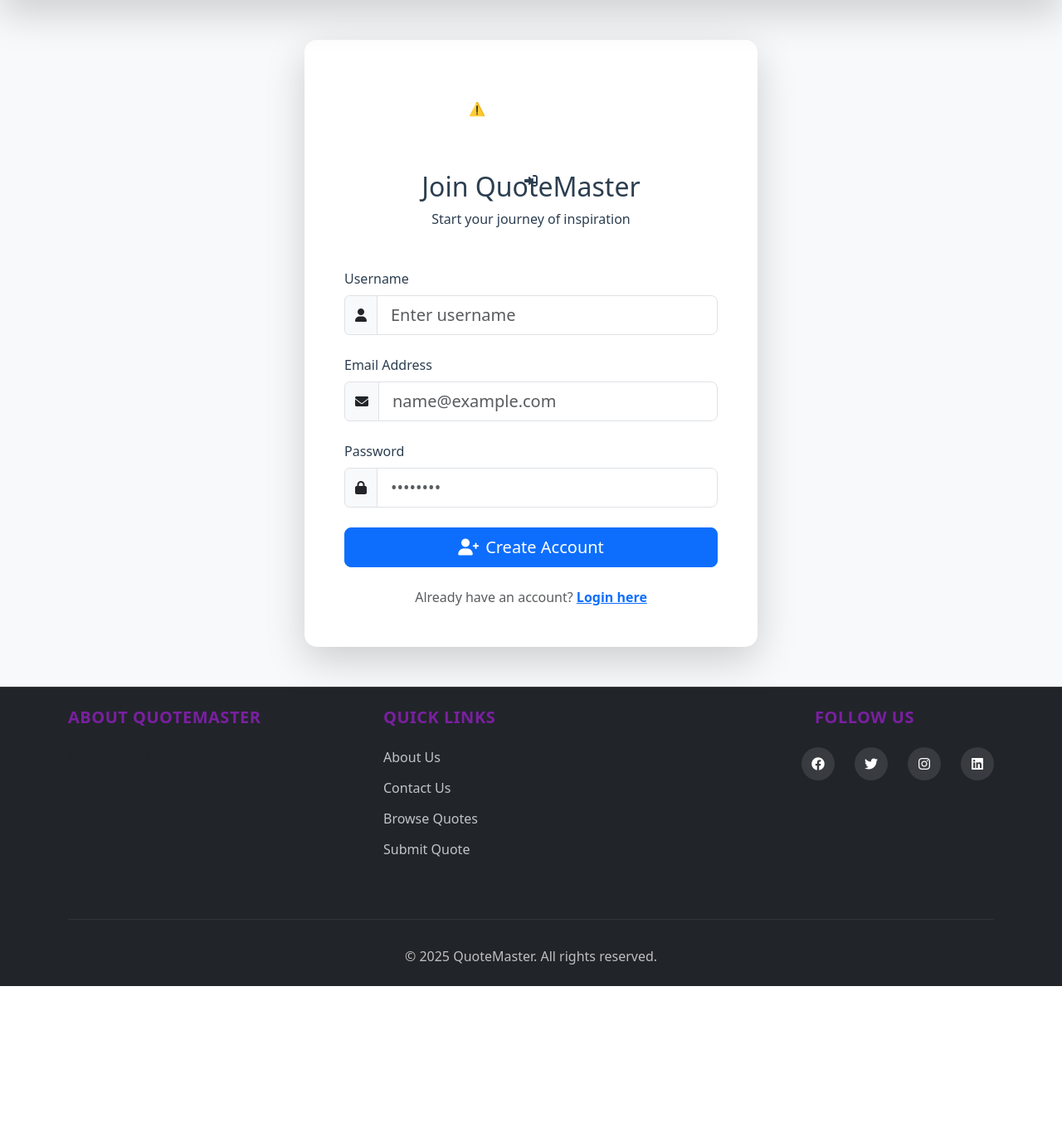
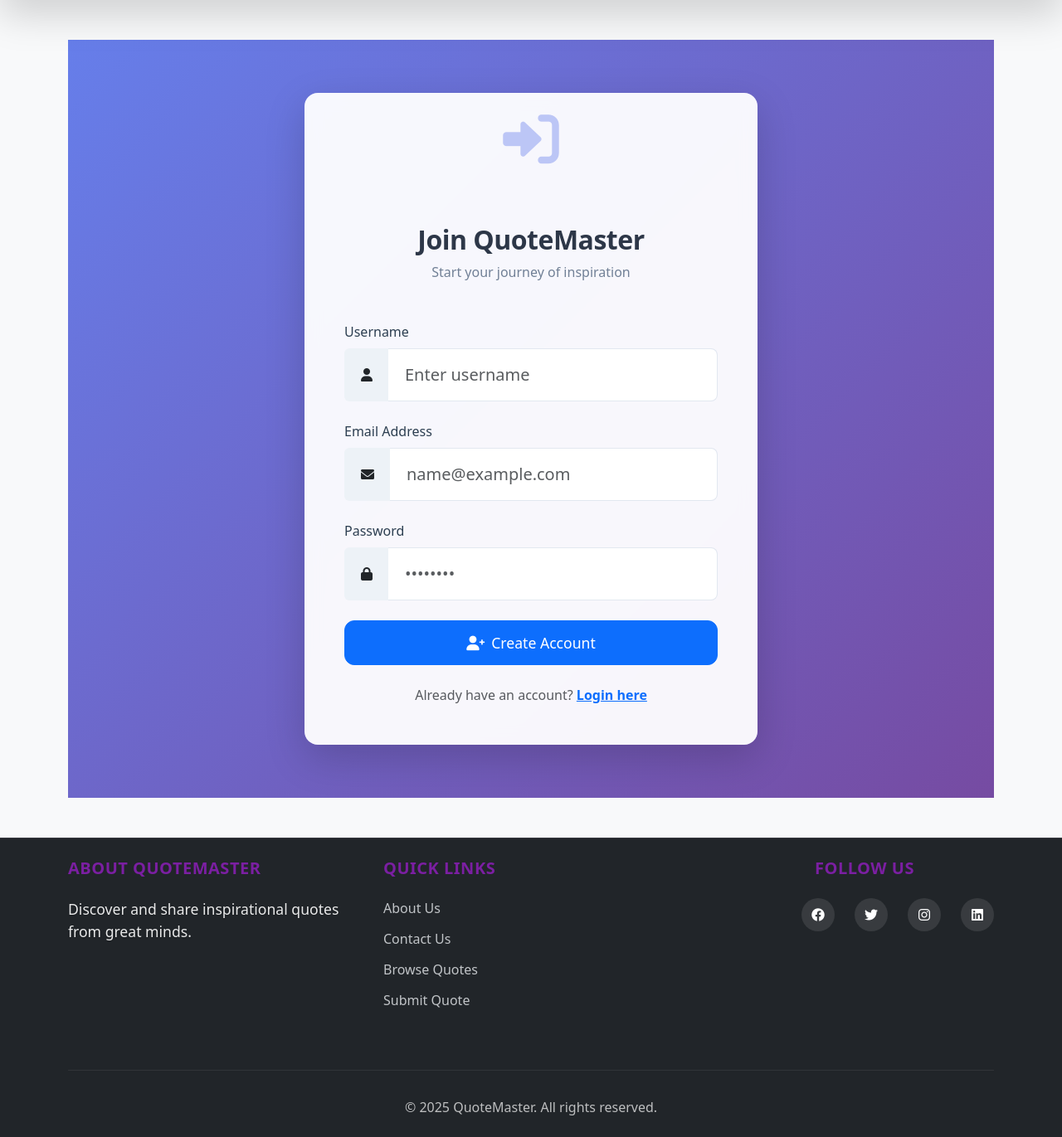
Before and after one commit to ELKAJDOUHI-MOHAMED-AYMAN/flask, a Flask app: page /register in a window 1280 px wide. Shown: the part 56-1427 px from the top of the page at 83% size. Before the commit the page ends 1245 px from the top, so only its background shows below. Run offline with Flask 3, Linux system fonts and the light colour scheme; some libraries are stand-ins or nearby versions.

Commit message:
Update custom.css

```diff
--- a/FLASKP/app/static/css/custom.css
+++ b/FLASKP/app/static/css/custom.css
@@ -433,7 +433,6 @@ body {
   color: #9C27B0 !important;
 }
 .F{margin-left: 140px;}
-.text-muted{color: white;}
 .social-links {
   display: flex;
   gap: 1.5rem;
@@ -465,3 +464,94 @@ body {
   border-top: 1px solid rgba(255,255,255,0.1);
   opacity: 0.7;
 }
+
+.footer p.text-muted {
+  color: rgba(255,255,255,0.9) !important;
+  font-size: 1.1rem;
+  text-shadow: 0 1px 2px rgba(0,0,0,0.2);
+}
+
+/* Auth Styles */
+.auth-container {
+  background: linear-gradient(135deg, #667eea 0%, #764ba2 100%);
+  min-height: 100vh;
+  padding: 4rem 0;
+}
+
+.auth-card {
+  border-radius: 1rem;
+  border: none;
+  background: rgba(255, 255, 255, 0.95);
+  backdrop-filter: blur(10px);
+}
+
+.auth-title {
+  font-weight: 800;
+  color: #2d3748;
+  letter-spacing: -0.5px;
+  margin-bottom: 0.5rem;
+}
+
+.auth-subtitle {
+  color: #718096;
+  margin-bottom: 2rem;
+}
+
+.input-group-text {
+  background: #edf2f7;
+  border: none;
+  padding: 0 1.25rem;
+}
+
+.form-control-lg {
+  padding: 1rem 1.25rem;
+  border-left: 0;
+  border-color: #e2e8f0;
+  transition: all 0.3s ease;
+}
+
+.form-control-lg:focus {
+  box-shadow: 0 0 0 3px rgba(118, 75, 162, 0.2);
+  border-color: #a0aec0;
+}
+
+.btn-lg {
+  padding: 0.8rem 1.5rem;
+  font-size: 1.1rem;
+  border-radius: 0.75rem;
+}
+
+/* Lottie animations */
+.lottie-container {
+  position: relative;
+  overflow: hidden;
+}
+
+.lottie-animation {
+  display: block;
+  margin: 0 auto;
+}
+
+.lottie-animation[error] {
+  display: none;
+}
+
+.lottie-fallback {
+  animation: icon-float 3s ease-in-out infinite;
+  font-size: 4rem;
+  color: #667eea;
+  display: none;
+}
+
+@keyframes icon-float {
+  0%, 100% { transform: translateY(0); }
+  50% { transform: translateY(-15px); }
+}
+
+.lottie-container[data-fallback] .lottie-fallback {
+  display: block;
+}
+
+.lottie-container[data-fallback] .lottie-animation {
+  display: none;
+}
```
